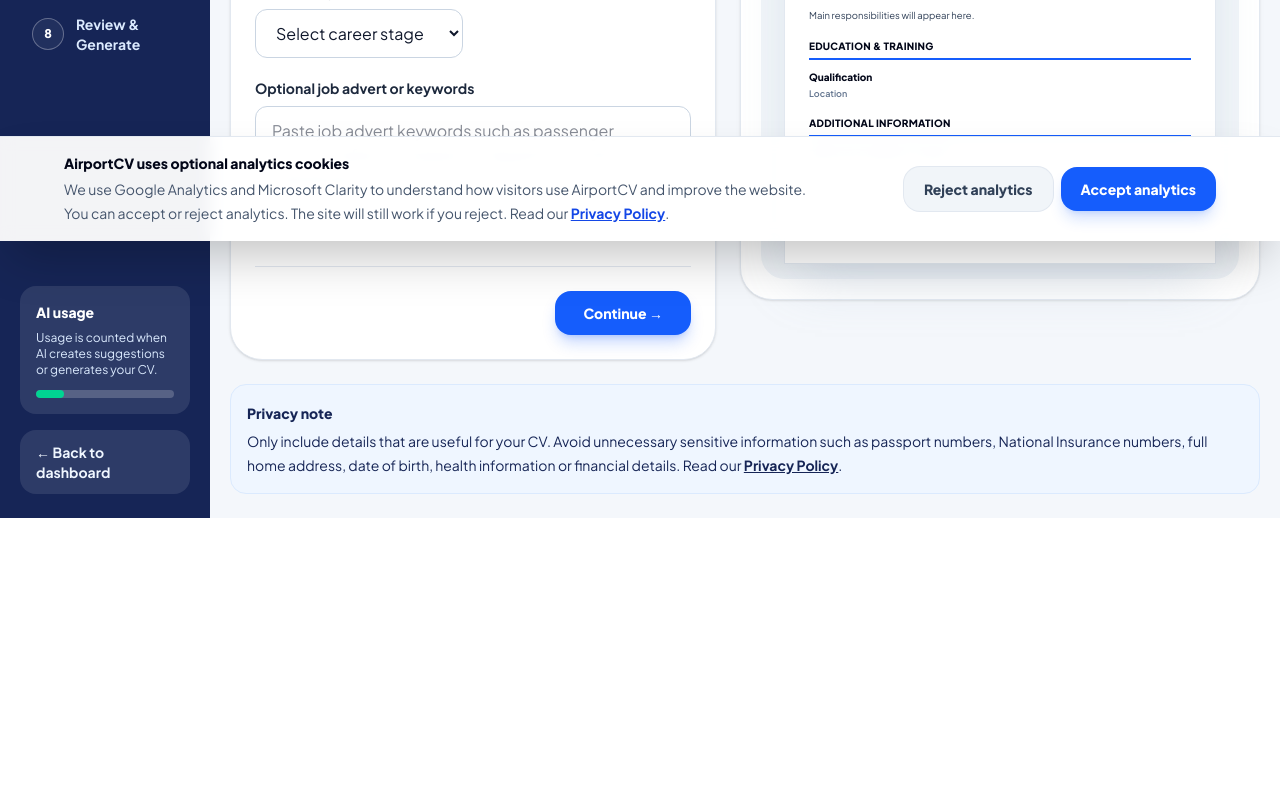
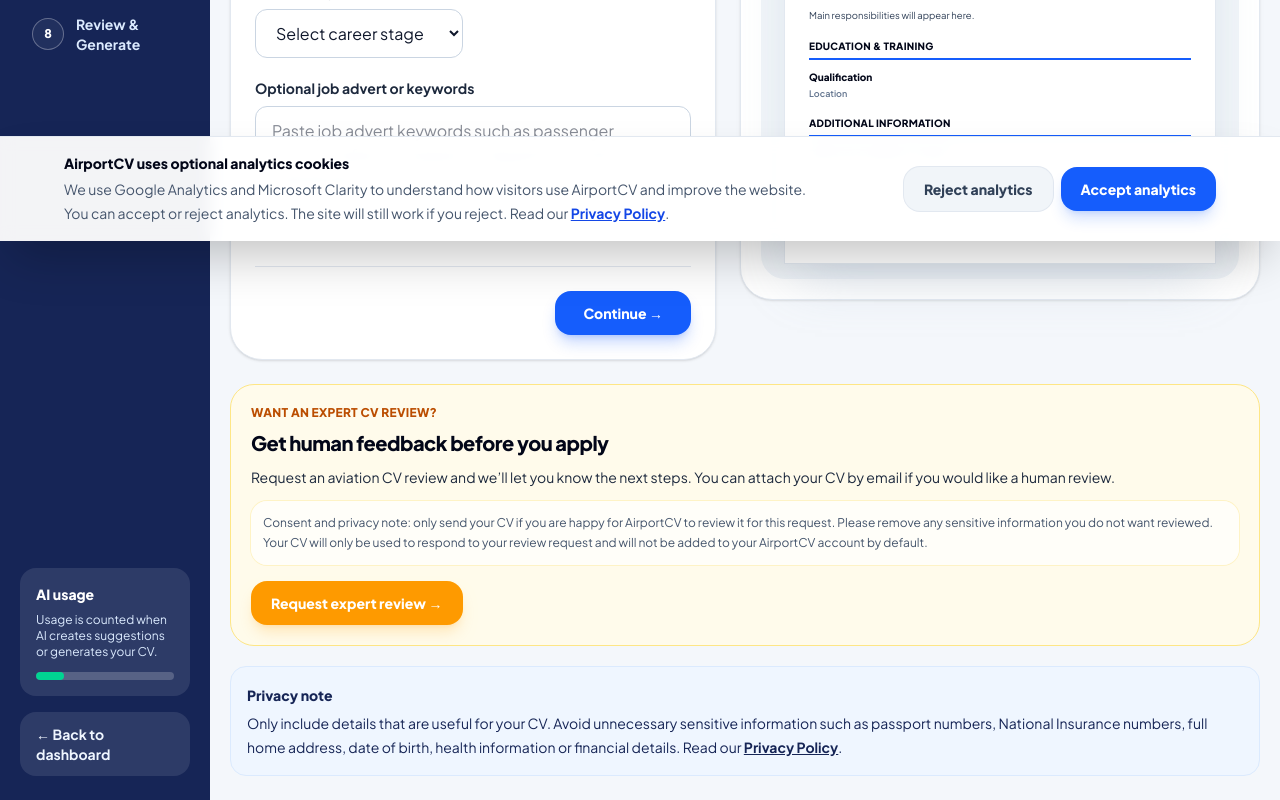
Before and after one commit to jjayakumaraero-eng/airportcv-web, a Next.js app: page /cv-builder in a window 1280 px wide. Shown: the part 559-1359 px from the top of the page. Before the commit the page ends 1077 px from the top, so only its background shows below. Built offline with nearby package versions, Linux system fonts and the light colour scheme.

Commit message:
Add expert CV review CTA to CV builder

```diff
--- a/app/cv-builder/CVBuilderForm.tsx
+++ b/app/cv-builder/CVBuilderForm.tsx
@@ -2907,6 +2907,37 @@ const previewSectionSpacing = selectedTemplate === "compact" ? "mt-3" : "mt-4";
           </div>
 
           <div className="mx-auto mb-6 w-full max-w-[1500px] px-5">
+            <div className="mb-5 rounded-[1.5rem] border border-amber-200 bg-amber-50 p-5 text-sm leading-6 text-slate-800">
+              <p className="text-xs font-black uppercase tracking-wide text-amber-700">
+                Want an expert CV review?
+              </p>
+
+              <h3 className="mt-2 text-xl font-black tracking-tight text-slate-950">
+                Get human feedback before you apply
+              </h3>
+
+              <p className="mt-2">
+                Request an aviation CV review and we’ll let you know the next
+                steps. You can attach your CV by email if you would like a human
+                review.
+              </p>
+
+              <p className="mt-3 rounded-2xl bg-white/70 p-3 text-xs leading-5 text-slate-600 ring-1 ring-amber-100">
+                Consent and privacy note: only send your CV if you are happy for
+                AirportCV to review it for this request. Please remove any
+                sensitive information you do not want reviewed. Your CV will
+                only be used to respond to your review request and will not be
+                added to your AirportCV account by default.
+              </p>
+
+              <a
+                href="mailto:hello@airportcv.co.uk?subject=Expert%20CV%20review%20request&body=Hi%20AirportCV%2C%0A%0AI%20would%20like%20to%20request%20an%20expert%20aviation%20CV%20review.%20I%20understand%20that%20any%20CV%20I%20send%20will%20be%20reviewed%20for%20this%20request.%0A%0AThanks"
+                className="mt-4 inline-flex rounded-2xl bg-amber-500 px-5 py-3 text-sm font-extrabold text-white shadow-lg shadow-amber-500/20 transition hover:bg-amber-600"
+              >
+                Request expert review →
+              </a>
+            </div>
+
             <div className="rounded-2xl border border-blue-100 bg-blue-50 p-4 text-sm leading-6 text-blue-950">
               <p className="font-extrabold">Privacy note</p>
               <p className="mt-1">
```
